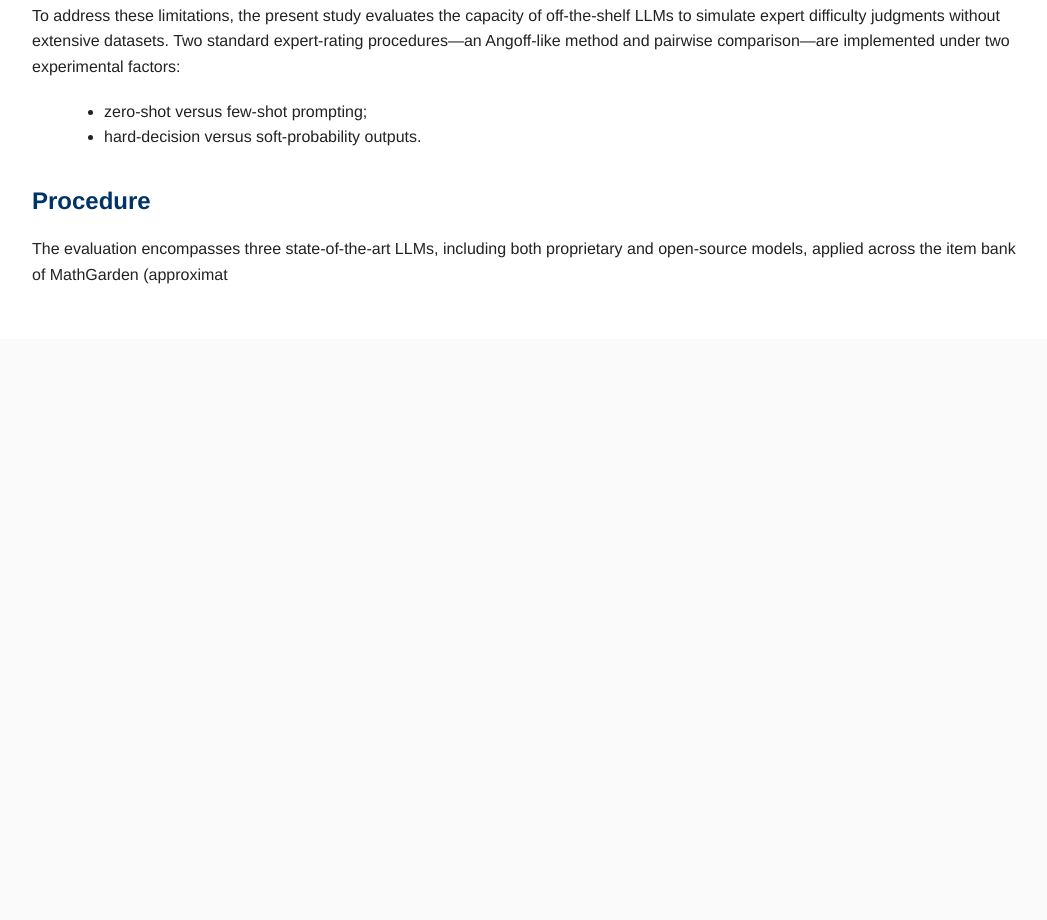
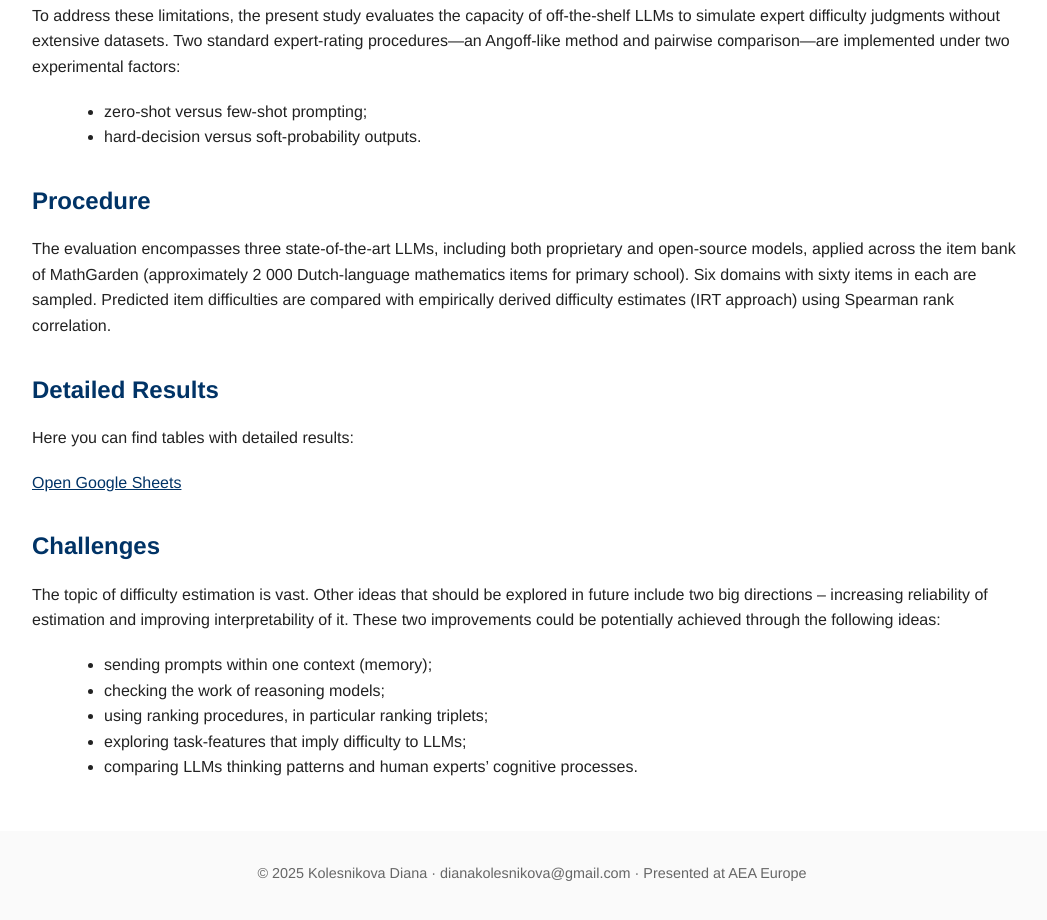
Before and after one commit to dikolesni/LLM-QDE, a plain HTML site: page index.html in a window 1280 px wide. Shown: the part 1064-1984 px from the top of the page, without its empty margins (108-1155 px from the left). Before the commit the page ends 1403 px from the top, so only its background shows below. Drawn offline with Linux system fonts and the light colour scheme.

Commit message:
Expand evaluation details and add challenges section

```diff
--- a/index.html
+++ b/index.html
@@ -89,4 +89,26 @@
     </ul>
 
     <h2>Procedure</h2>
-    <p>The evaluation encompasses three state-of-the-art LLMs, including both proprietary and open-source models, applied across the item bank of MathGarden (approximat
+    <p>The evaluation encompasses three state-of-the-art LLMs, including both proprietary and open-source models, applied across the item bank of MathGarden (approximately 2 000 Dutch-language mathematics items for primary school). Six domains with sixty items in each are sampled. Predicted item difficulties are compared with empirically derived difficulty estimates (IRT approach) using Spearman rank correlation.</p>
+
+    <h2>Detailed Results</h2>
+    <p>Here you can find tables with detailed results:</p>
+    <p><a href="https://docs.google.com/spreadsheets/d/1tovrij73_Q1rxdlKMdcbxJbEMoodTUmuZb3nNkOMnSE/edit?usp=sharing" target="_blank">Open Google Sheets</a></p>
+
+    <h2>Challenges</h2>
+    <p>The topic of difficulty estimation is vast. Other ideas that should be explored in future include two big directions – increasing reliability of estimation and improving interpretability of it. These two improvements could be potentially achieved through the following ideas:</p>
+
+    <ul>
+      <li>sending prompts within one context (memory);</li>
+      <li>checking the work of reasoning models;</li>
+      <li>using ranking procedures, in particular ranking triplets;</li>
+      <li>exploring task-features that imply difficulty to LLMs;</li>
+      <li>comparing LLMs thinking patterns and human experts’ cognitive processes.</li>
+    </ul>
+  </section>
+
+  <footer>
+    <p>© 2025 Kolesnikova Diana · dianakolesnikova@gmail.com · Presented at AEA Europe</p>
+  </footer>
+</body>
+</html>
```
